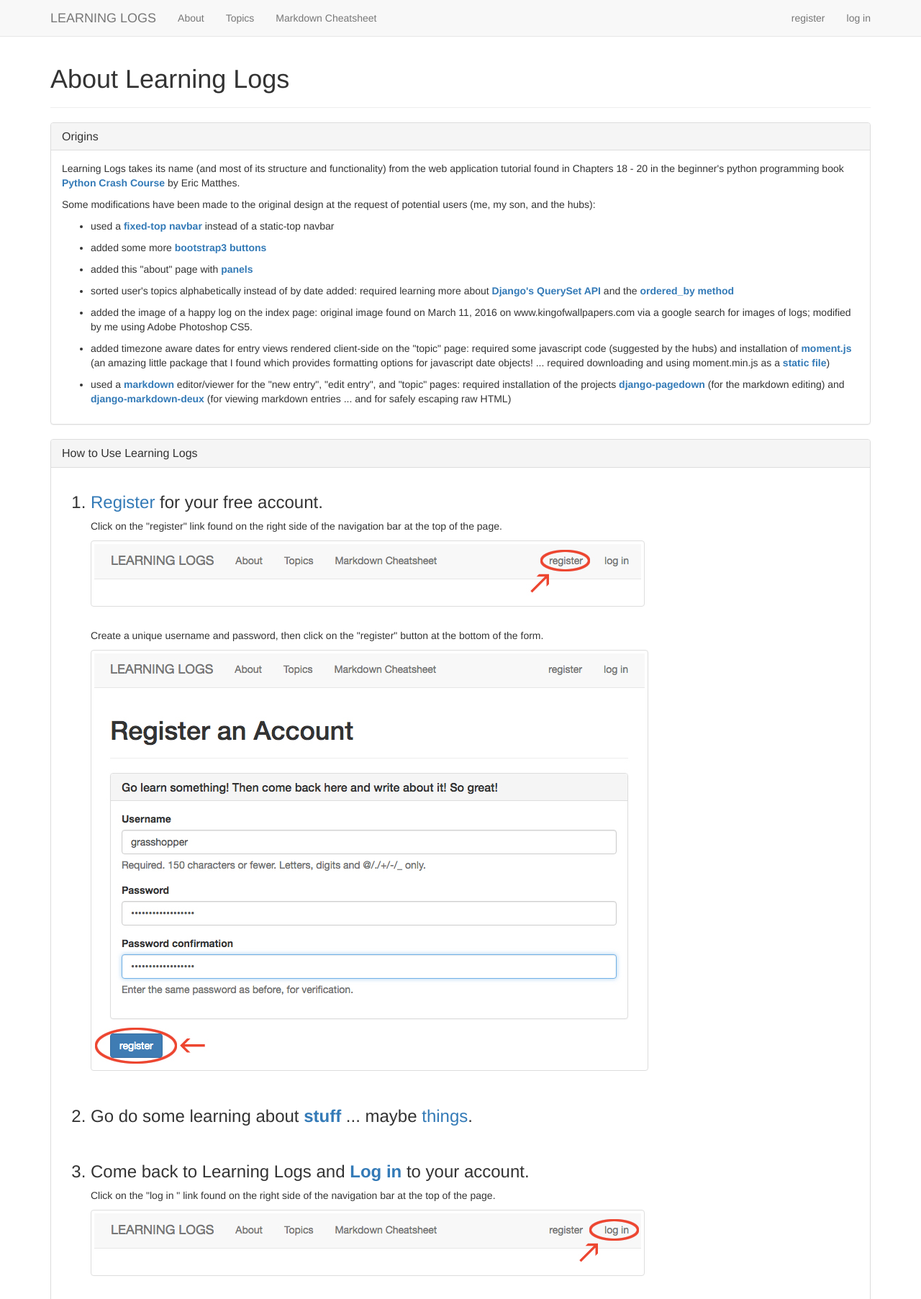
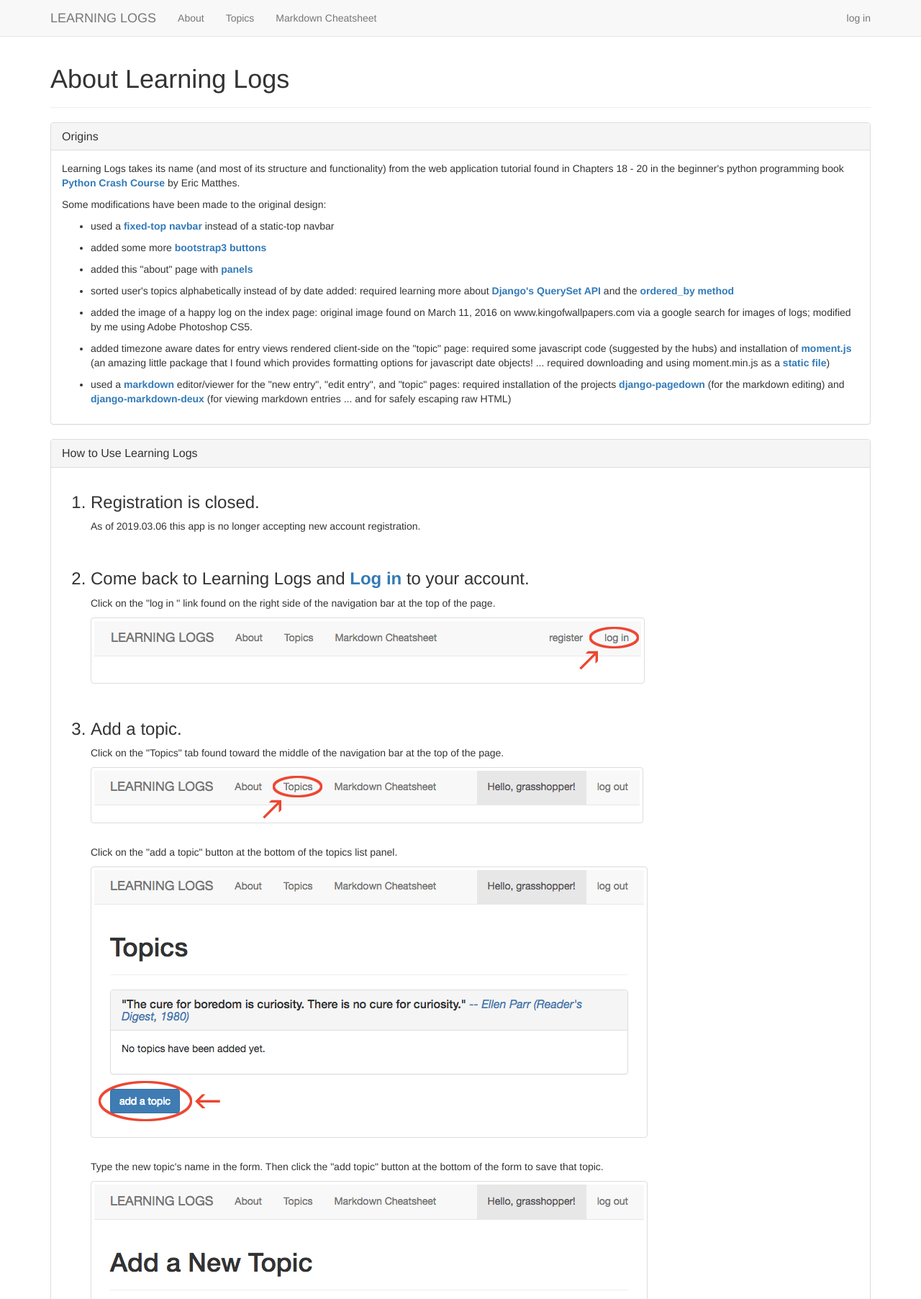
Before and after one commit to melbania/happy-logs, a Django app: page /about/ in a window 1280 px wide. Shown: the top 1805 px of the page at 72% size. Run offline with Django 3.2, Linux system fonts and the light colour scheme; some libraries are stand-ins or nearby versions.

Commit message:
update files to remove registration functionality: about.html, base.html, login.html, register.html

```diff
--- a/learning_logs/templates/learning_logs/about.html
+++ b/learning_logs/templates/learning_logs/about.html
@@ -15,7 +15,7 @@
     <div class="panel-body">
       <p>Learning Logs takes its name (and most of its structure and   functionality) from the web application tutorial found in Chapters 18 - 20   in the beginner's python programming book <a href="http://ehmatthes.github.io/pcc/"><strong>Python Crash Course</strong></a> by Eric Matthes.</p>
 
-      <p>Some modifications have been made to the original design at the request   of potential users (me, my son, and the hubs):</p>
+      <p>Some modifications have been made to the original design:</p>
       <ul>
         <p>
           <li>used a <a href="https://getbootstrap.com/components/#navbar-fixed-top"><b>fixed-top navbar</b></a> instead of a static-top navbar</li>
@@ -55,6 +55,14 @@
     <div class="panel-body">
       <ol>
         <p>
+          <h3><li>Registration is closed.</li></h3>
+        </p>
+
+        <p>
+          As of 2019.03.06 this app is no longer accepting new account registration.
+        </p>
+
+        <!-- <p>
           <h3><li><a href="{% url 'users:register' %}">Register</a> for your free account.</li></h3>
         </p>
 
@@ -80,7 +88,7 @@
 
         <p>
           <h3><li>Go do some learning about <a href="http://www.macwright.org/2017/01/28/numbers.html"><b>stuff</b></a> ... maybe <a href="https://www.engadget.com/2017/02/17/when-vending-machines-attack/">things</a>.</li></h3>
-        </p>
+        </p> -->
 
         <br>
 
--- a/learning_logs/templates/learning_logs/base.html
+++ b/learning_logs/templates/learning_logs/base.html
@@ -47,7 +47,7 @@
             {% if user.is_authenticated %}
               <li><a href="{% url 'learning_logs:topics' %}">Topics</a></li>
             {% else %}
-              <li><a href="{% url 'users:register' %}">Topics</a></li>
+              <li><a href="{% url 'users:login' %}">Topics</a></li>
             {% endif %}
             <li><a href="{% url 'learning_logs:md_cheatsheet' %}">Markdown Cheatsheet</a></li>
           </ul>
@@ -58,7 +58,7 @@
             </ul>
           {% else %}
             <ul class="nav navbar-nav navbar-right">
-              <li><a href="{% url 'users:register' %}">register</a></li>
+              <!-- <li><a href="{% url 'users:register' %}">register</a></li> -->
               <li><a href="{% url 'users:login' %}">log in</a></li>
             </ul>
           {% endif %}
--- a/users/templates/users/login.html
+++ b/users/templates/users/login.html
@@ -36,7 +36,7 @@
     <input type="hidden" name="next" value="{% url 'learning_logs:topics' %}" />
     {% buttons %}
       <button name="submit" class="btn btn-primary">log in</button>
-      <span style="padding-left:10px;">Need an account? <a href="{% url 'users:register' %}">register here</a></span>
+      <!-- <span style="padding-left:10px;">Need an account? <a href="{% url 'users:register' %}">register here</a></span> -->
     {% endbuttons %}
 
   </form>
--- a/users/templates/users/register.html
+++ b/users/templates/users/register.html
@@ -24,11 +24,12 @@
       </div>
     </div>
 
-    <input type="hidden" name="next" value="{% url 'learning_logs:topics' %}" />
+    <!-- <input type="hidden" name="next" value="{% url 'learning_logs:topics' %}" />
     {% buttons %}
       <button name="submit" class="btn btn-primary">register</button>
       <span style="padding-left:10px;">Already have an account? <a href="{% url 'users:login' %}">login here</a></span>
-    {% endbuttons %}
+    {% endbuttons %} -->
+    <div>Registration is closed.</div>
 
   </form>
 
```
